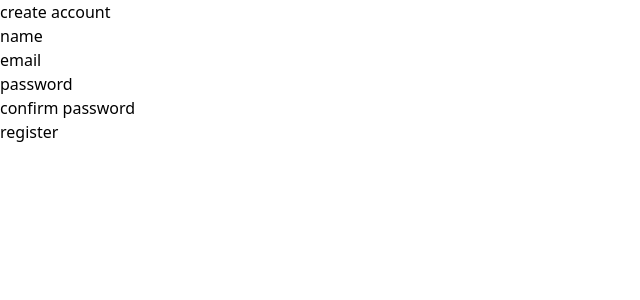
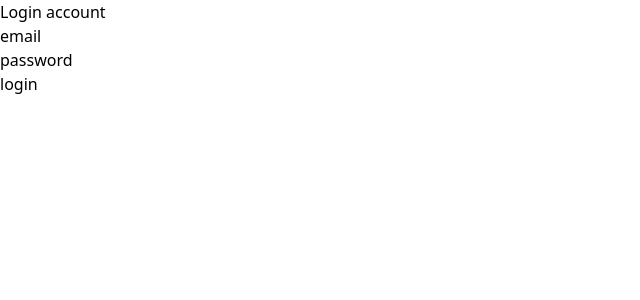
Before and after one commit to BeAsT436/Memorise-app-frontend, a React (Vite) app: page / in a window 1280 px wide. Shown: the top 300 px of the page, without its empty margins (0-640 px from the left). Built offline with nearby package versions, Linux system fonts and the light colour scheme.

Commit message:
add logn page

```diff
--- a/src/App.tsx
+++ b/src/App.tsx
@@ -1,14 +1,14 @@
 // import { Profile } from "./pages/Profile"
-
-import { Register } from "./pages/Register"
-
+// import { Register } from "./pages/Register"
+import { Login } from "./pages/Login"
 function App() {
 
 
   return (
     <>
       {/* <Profile/> */}
-      <Register/>
+      {/* <Register/> */}
+      <Login/>
     </>
   )
 }
--- /dev/null
+++ b/src/pages/Login.tsx
@@ -0,0 +1,55 @@
+import { FC, useState } from "react";
+
+export const Login: FC = () => {
+  const [email, setEmail] = useState("");
+  const [userEmail] = "test@mail.com"
+  const [accountPassword] = "123";
+  const [password, setPassword] = useState("");
+  const [error, setError] = useState("");
+
+  const handleLogin = (e: React.FormEvent) => {
+    e.preventDefault();
+    if (email !== userEmail){
+        setError("user not found for this email")
+        return
+    }
+    if (password !== accountPassword){
+        setError("the password is incorrect")
+        return
+    }
+    setError("")
+    if (email == "test@mail.com" && password == "123") {
+            console.log("use secsesfully login")
+
+    }
+  };
+  return (
+    <div>
+      <h2>Login account</h2>
+      <form onSubmit={handleLogin}>
+        {error && <p className="text-red-500 text-center">{error}</p>}
+        <div>
+          <label htmlFor="email">email</label>
+          <input
+            type="email"
+            onChange={(e) => setEmail(e.target.value)}
+            value={email}
+            id="email"
+            required
+          />
+        </div>
+        <div>
+          <label htmlFor="password">password</label>
+          <input
+            type="password"
+            onChange={(e) => setPassword(e.target.value)}
+            value={password}
+            id="password"
+            required
+          />
+        </div>
+        <button>login</button>
+      </form>
+    </div>
+  );
+};
--- a/src/pages/Register.tsx
+++ b/src/pages/Register.tsx
@@ -28,6 +28,7 @@ export const Register: FC = () => {
     <div className="bg-amber-400 rounded-lg max-w-md p-8 w-full">
       <h2 className="text-3xl font-bold text-gray-700 mb-5">create account</h2>
       <form className="space-y-5" onSubmit={handleRegister}>
+        {error && <p className="text-red-500 text-center">{error}</p>}
         <div>
           <label
             className="block text-sm font-medium text-gray-600 "
```
